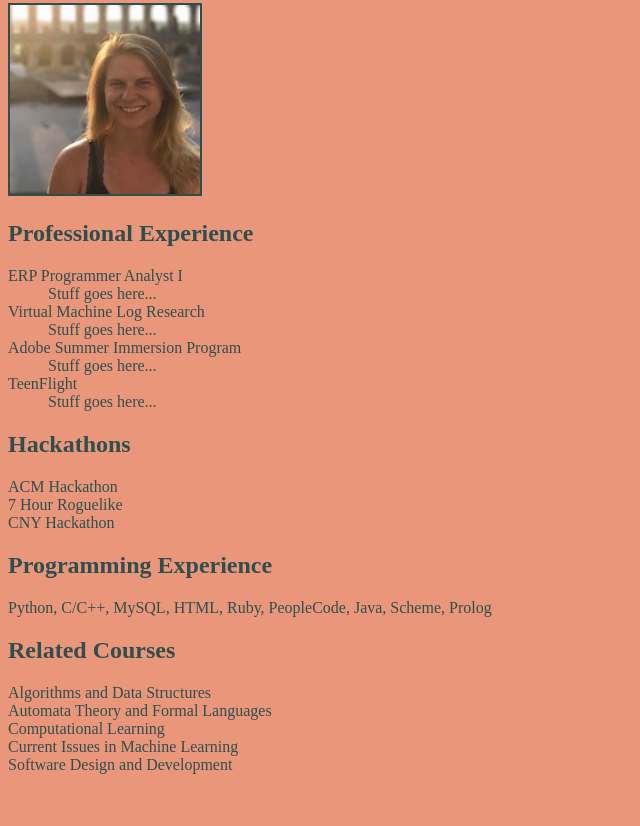
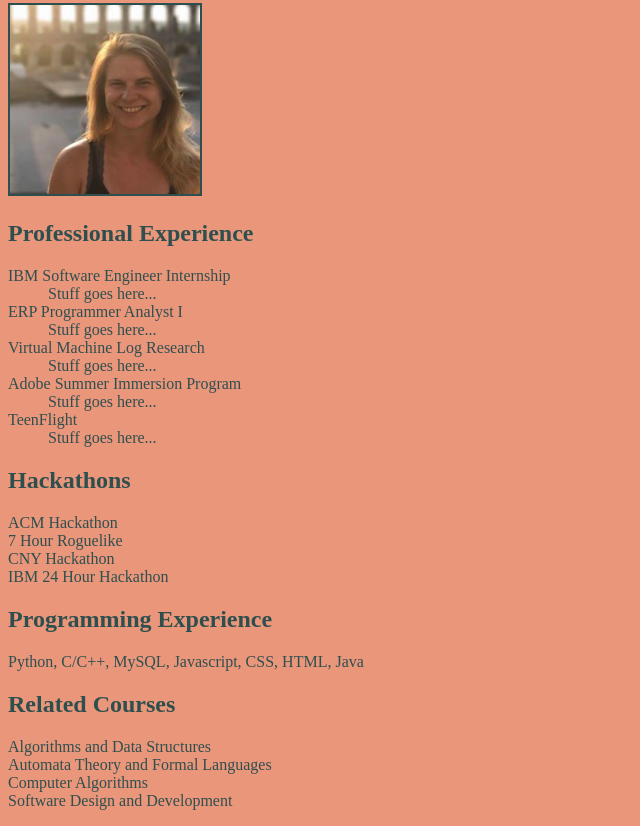
Before and after one commit to kristinak228/Website, a plain HTML site: page index.html in a window 1280 px wide. Shown: the part 303-1129 px from the top of the page, without its empty margins (0-640 px from the left). Before the commit the page ends 1093 px from the top, so only its background shows below. Drawn offline with Linux system fonts and the light colour scheme.

Commit message:
Updated information

```diff
--- a/index.html
+++ b/index.html
@@ -39,6 +39,8 @@
 	<p>
 		<h2>Professional Experience</h2>
 		<dl>
+			<dt>IBM Software Engineer Internship</dt>
+			<dd>Stuff goes here...</dd>
 			<dt>ERP Programmer Analyst I</dt>
 				<dd>Stuff goes here...</dd>
 			<dt>Virtual Machine Log Research</dt>
@@ -53,17 +55,17 @@
 			<dt>ACM Hackathon</dt>
 			<dt>7 Hour Roguelike</dt>
 			<dt>CNY Hackathon</dt>
+			<dt>IBM 24 Hour Hackathon</dt>
 		</dl>
 		<h2>Programming Experience</h2>
 		<dl>
-			<dt>Python, C/C++, MySQL, HTML, Ruby, PeopleCode, Java, Scheme, Prolog</dt>
+			<dt>Python, C/C++, MySQL, Javascript, CSS, HTML, Java</dt>
 		</dl>
 		<h2>Related Courses</h2>
 		<dl>
 			<dt>Algorithms and Data Structures</dt>
 			<dt>Automata Theory and Formal Languages</dt>
-			<dt>Computational Learning</dt>
-			<dt>Current Issues in Machine Learning</dt>
+			<dt>Computer Algorithms</dt>
 			<dt>Software Design and Development</dt>
 		</dl>
 	</p>
```
